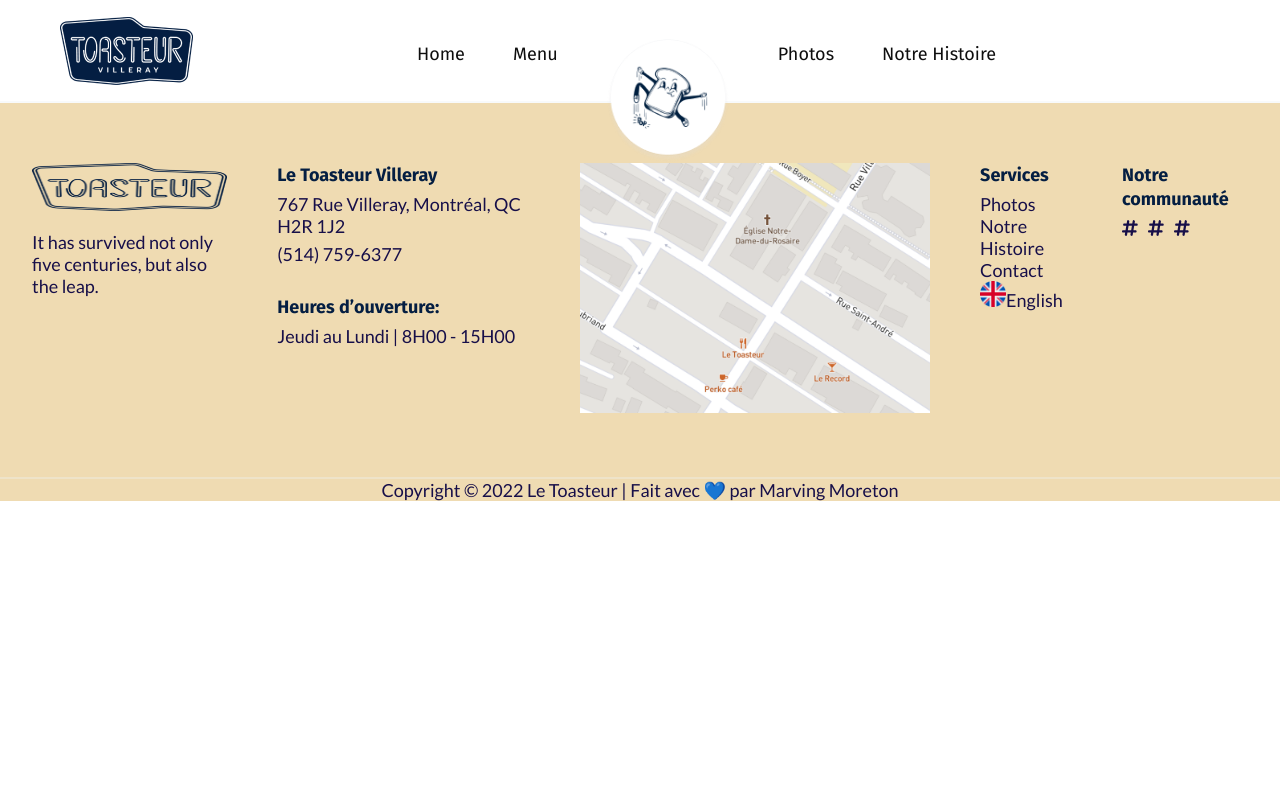
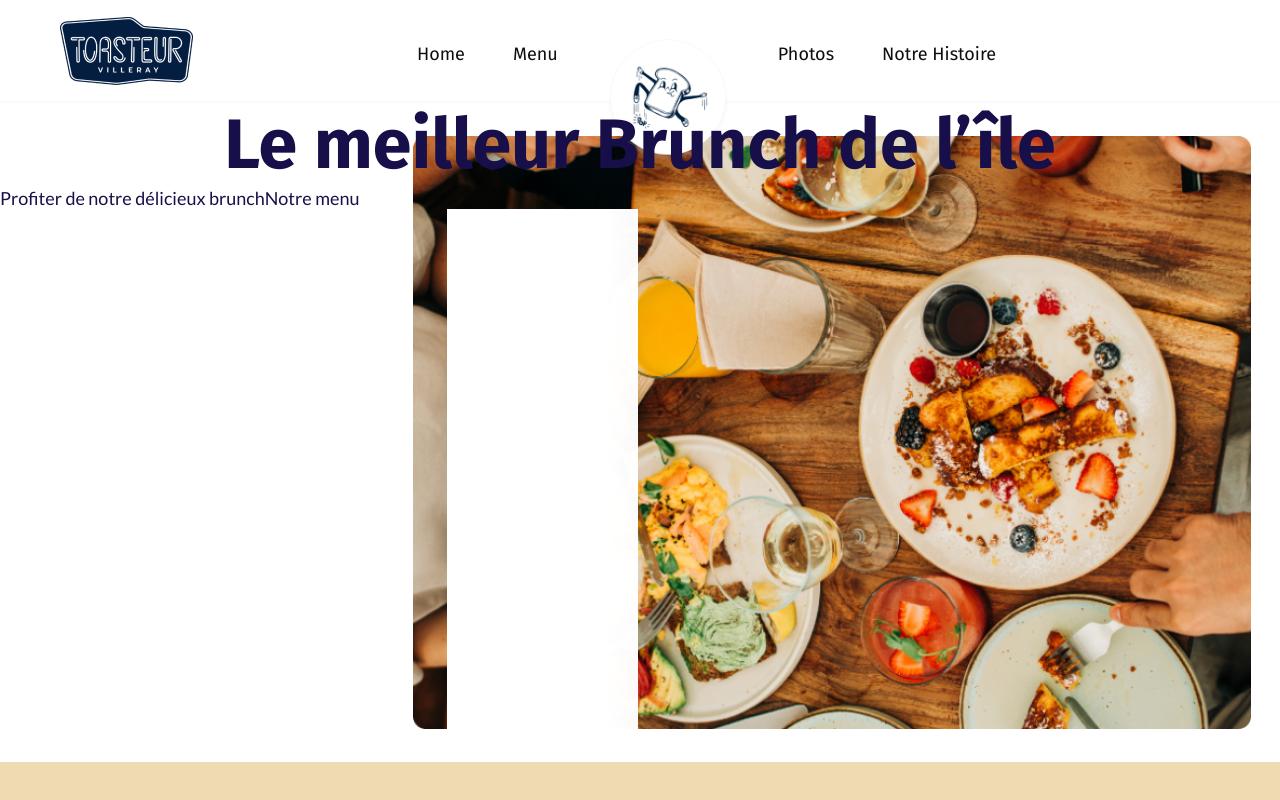
Before and after one commit to MarvingMoreton/le-toasteur-app, a Next.js app: page / in a window 1280 px wide. Shown: the top 800 px of the page. Built offline with nearby package versions, Linux system fonts and the light colour scheme.

Commit message:
hero ongoing

```diff
--- a/components/layout/Layout.js
+++ b/components/layout/Layout.js
@@ -1,11 +1,12 @@
 import MainNavigation from "./MainNavigation";
 import Footer from "./Footer";
-// import classes from "./Layout.module.css";
+import classes from "./Layout.module.css";
+
 function layout(props) {
   return (
     <div>
       <MainNavigation />
-      {/* <main className={classes.main}>{props.children}</main> */}
+      <main className={classes.main}>{props.children}</main>
       <Footer />
     </div>
   );
--- /dev/null
+++ b/components/ui/homepage/Hero.js
@@ -0,0 +1,37 @@
+import classes from "./Hero.module.css";
+import Link from "next/link";
+import Image from "next/image";
+import React from "react";
+
+function Hero() {
+  return (
+    <section className={classes["hero-section"]}>
+      <div>
+        <h1>Le meilleur Brunch de l’île</h1>
+        <span>Profiter de notre délicieux brunch</span>
+        <a>Notre menu</a>
+        <div></div>
+      </div>
+      <Image
+        className={classes["hero-overlay"]}
+        src="/images/white-overlay.png"
+        alt="test"
+        // layout="fill"
+        width={638}
+        height={549}
+      />
+      <div className={classes["image-box"]}>
+        <Image
+          className={classes["hero-illustration"]}
+          src="/images/breakfast.png"
+          alt="test"
+          // layout="responsive"
+          layout="fill"
+          objectFit="contain"
+        />
+      </div>
+    </section>
+  );
+}
+
+export default Hero;
--- /dev/null
+++ b/components/ui/homepage/Hero.module.css
@@ -0,0 +1,25 @@
+.hero-overlay {
+  position: absolute;
+  left: 70% !important;
+  min-height: 100% !important;
+
+  z-index: 999;
+}
+
+.hero-illustration {
+  position: absolute;
+  left: 15% !important;
+  /* z-index: 3; */
+  /* width: 100% !important; */
+  min-height: 90% !important;
+  z-index: -1;
+}
+
+.image-box {
+  width: 50%;
+  height: 100%;
+  /* position: relative; */
+}
+.hero-section {
+  position: relative;
+}
--- a/pages/index.js
+++ b/pages/index.js
@@ -2,6 +2,12 @@
 import Image from "next/image";
 import styles from "../styles/Home.module.css";
 
+import Hero from "../components/ui/homepage/Hero";
+
 export default function Home() {
-  return <div>XYZZZZ</div>;
+  return (
+    <div>
+      <Hero />
+    </div>
+  );
 }
```
Also changed, not shown: public/images/breakfast.png (added), public/images/white-overlay.png (added).
